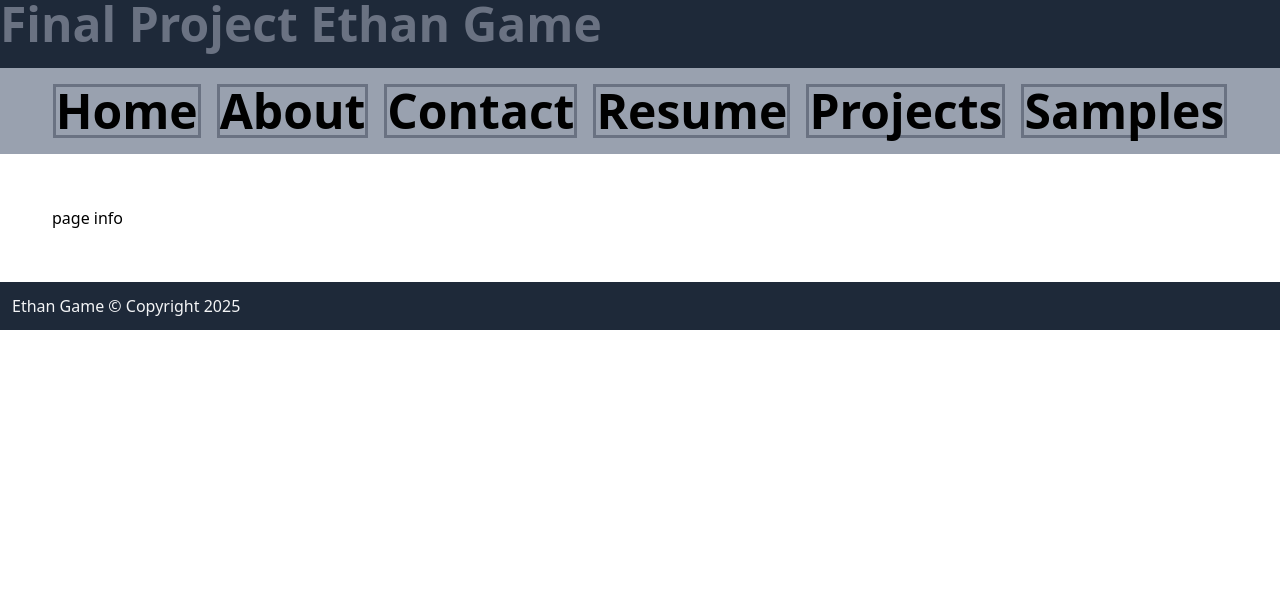
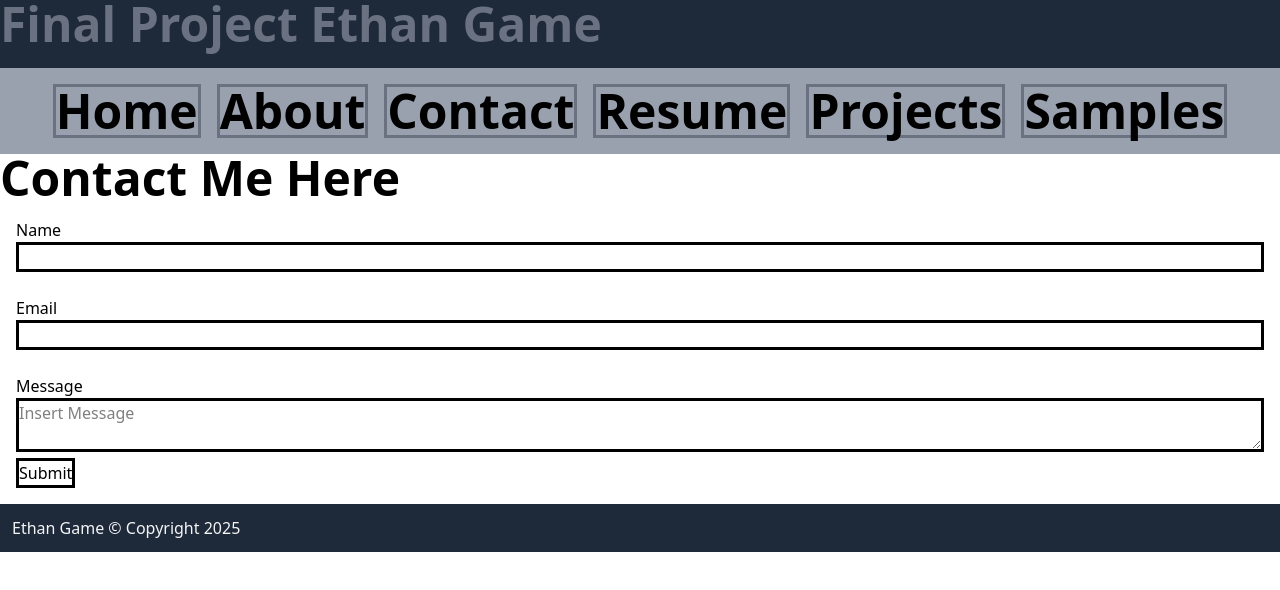
Before and after one commit to ethangame29/WebTechFinal, a plain HTML site: page contact.html in a window 1280 px wide. Drawn offline with Linux system fonts and the light colour scheme.

Commit message:
Feat: add contact page

```diff
--- a/contact.html
+++ b/contact.html
@@ -1,30 +1,59 @@
 <!DOCTYPE html>
 <html lang="en">
+
 <head>
     <meta charset="UTF-8">
     <meta name="viewport" content="width=device-width, initial-scale=1.0">
     <link href="assets/css/site.css" rel="stylesheet">
     <title>Final Project Ethan Game Contact</title>
 </head>
+
 <body>
     <header class="w-full bg-gray-800">
         <h2 class="text-5xl font-bold text-gray-500">Final Project Ethan Game</h2>
         <nav class="w-full bg-gray-400">
             <div class="flex gap-4 mt-5 p-4 justify-center">
-                <div class="border-3 border-gray-500 flex flex-col"><a class="text-5xl hover:bg-blue-100 transition font-bold" href="./index.html">Home</a></div>
-                <div class="border-3 border-gray-500 flex flex-col"><a class="text-5xl hover:bg-blue-100 transition font-bold" href="./about.html">About</a></div>
-                <div class="border-3 border-gray-500 flex flex-col"><a class="text-5xl hover:bg-blue-100 transition font-bold" href="./contact.html">Contact</a></div>
-                <div class="border-3 border-gray-500 flex flex-col"><a class="text-5xl hover:bg-blue-100 transition font-bold" href="./resume.html">Resume</a></div>
-                <div class="border-3 border-gray-500 flex flex-col"><a class="text-5xl hover:bg-blue-100 transition font-bold" href="./projects.html">Projects</a></div>
-                <div class="border-3 border-gray-500 flex flex-col"><a class="text-5xl hover:bg-blue-100 transition font-bold" href="./mywork.html">Samples</a></div>
+                <div class="border-3 border-gray-500 flex flex-col"><a
+                        class="text-5xl hover:bg-blue-100 transition font-bold" href="./index.html">Home</a></div>
+                <div class="border-3 border-gray-500 flex flex-col"><a
+                        class="text-5xl hover:bg-blue-100 transition font-bold" href="./about.html">About</a></div>
+                <div class="border-3 border-gray-500 flex flex-col"><a
+                        class="text-5xl hover:bg-blue-100 transition font-bold" href="./contact.html">Contact</a></div>
+                <div class="border-3 border-gray-500 flex flex-col"><a
+                        class="text-5xl hover:bg-blue-100 transition font-bold" href="./resume.html">Resume</a></div>
+                <div class="border-3 border-gray-500 flex flex-col"><a
+                        class="text-5xl hover:bg-blue-100 transition font-bold" href="./projects.html">Projects</a>
+                </div>
+                <div class="border-3 border-gray-500 flex flex-col"><a
+                        class="text-5xl hover:bg-blue-100 transition font-bold" href="./mywork.html">Samples</a></div>
             </div>
         </nav>
     </header>
-    <main class="m-13">
-        <p>page info</p>
+
+    <main class="m-auto w-200">
+        <h1 class="text-5xl text-center font-bold mt-8">Contact Me Here</h1>
+        <form class="border-19 border-gray-500 bg-blue-500 my-10 p-4 w-full"
+            action="mailto:20122739@tafe.wa.edu.au?subject=Contact" method="post" enctype="text/plain">
+            <fieldset>
+                <label class="text-3xl" for="name">Name</label><br>
+                <input class="border-3 w-full focus:bg-blue-100" type="text" name="Name" id="name">
+                <br>
+                <br>
+                <label class="text-3xl" for="email">Email</label><br>
+                <input class="border-3 w-full focus:bg-blue-100" type="text" name="Email" id="email">
+                <br>
+                <br>
+                <label class="text-3xl" for="message">Message</label><br>
+                <textarea class="border-3 w-full focus:bg-blue-100" name="Message" id="message"
+                    placeholder="Insert Message"></textarea><br>
+                <button class="border-3 text-3xl hover:bg-blue-100 transition" type="submit">Submit</button>
+            </fieldset>
+        </form>
     </main>
+
     <footer class="text-gray-100 bg-gray-800 w-full p-3 flex">
         <h1>Ethan Game © Copyright 2025</h1>
     </footer>
 </body>
+
 </html>
```
